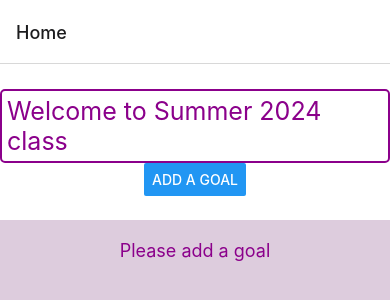
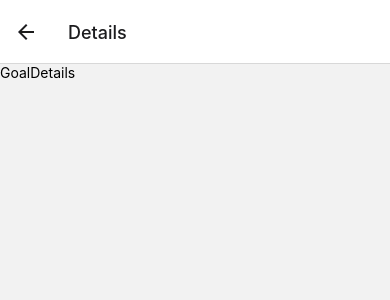
Before and after one commit to oiat11/summer2024, a React Native app: screen /Details in a window 390 px wide. Shown: the top 300 px of the page. Built offline with nearby package versions, Linux system fonts and the light colour scheme.

Commit message:
added the navigation to GoalDetails

```diff
--- a/App.js
+++ b/App.js
@@ -1,24 +1,18 @@
 import React from 'react';
-import { View, StyleSheet } from 'react-native';
-import Home from './Components/Home';
 import { NavigationContainer } from '@react-navigation/native';
 import { createNativeStackNavigator } from '@react-navigation/native-stack';
+import Home from './Components/Home';
+import GoalDetails from './Components/GoalDetails';
 
 const Stack = createNativeStackNavigator();
-
 
 export default function App() {
   return (
     <NavigationContainer>
-      <Stack.Navigator>
-      <Stack.Screen name="Home" component={Home} />
+      <Stack.Navigator initialRouteName="Home">
+        <Stack.Screen name="Home" component={Home} />
+        <Stack.Screen name="Details" component={GoalDetails} />
       </Stack.Navigator>
     </NavigationContainer>
   );
 }
-
-const styles = StyleSheet.create({
-  container: {
-    flex: 1,
-  },
-});
--- /dev/null
+++ b/Components/GoalDetails.js
@@ -0,0 +1,12 @@
+import { View, Text } from 'react-native'
+import React from 'react'
+
+const GoalDetails = () => {
+  return (
+    <View>
+      <Text>GoalDetails</Text>
+    </View>
+  )
+}
+
+export default GoalDetails;
--- a/Components/GoalItem.js
+++ b/Components/GoalItem.js
@@ -1,11 +1,12 @@
 import { View, Text, StyleSheet, Button } from 'react-native';
 import React from 'react';
 
-const GoalItem = ({ goal, deleteHandler }) => {
+const GoalItem = ({ goal, deleteHandler, pressHandler }) => {
   return (
     <View style={styles.textContainer}>
       <Text style={styles.textStyle}>{goal.text}</Text>
       <Button color="black" title="X" onPress={() => deleteHandler(goal.id)} />
+      <Button color="black" title="i" onPress={() => pressHandler(goal.id)} />
     </View>
   );
 };
--- a/Components/Home.js
+++ b/Components/Home.js
@@ -1,11 +1,11 @@
 import { StatusBar } from 'expo-status-bar';
-import Header from './Header'
+import Header from './Header';
 import Input from './Input';
 import { View, Text, StyleSheet, Button, SafeAreaView, FlatList } from 'react-native';
 import { useState } from 'react';
 import GoalItem from './GoalItem';
 
-export default function Home() {
+export default function Home({ navigation }) {
   const appName = 'Summer 2024 class';
   const [modalVisible, setModalVisible] = useState(false);
   const [goals, setGoals] = useState([]);
@@ -21,10 +21,11 @@ export default function Home() {
   }
 
   function handleDelete(deleteId) {
-    console.log(`Delete goal with id: ${deleteId}`);
-    setGoals(currentGoals => {
-      return currentGoals.filter((goal) => {return goal.id !== deleteId});
-      });
+    setGoals(currentGoals => currentGoals.filter(goal => goal.id !== deleteId));
+  }
+
+  function handlePressGoal(goalId) {
+    navigation.navigate('Details');
   }
 
   return (
@@ -38,20 +39,11 @@ export default function Home() {
         {goals.length === 0 && <Text style={styles.noGoalsText}>Please add a goal</Text>}
         <FlatList
           data={goals}
-          renderItem={({ item }) => <GoalItem goal={item} deleteHandler={handleDelete} />}
+          renderItem={({ item }) => (
+            <GoalItem goal={item} deleteHandler={handleDelete} pressHandler={handlePressGoal} />
+          )}
           keyExtractor={item => item.id}
         />
-          {/*<ScrollView>
-          {goals.map((goalObj) => {
-            console.log(goalObj);
-            return (
-              <View key={goalObj.id} style={styles.textContainer}>
-                <Text style={styles.textStyle}>{goalObj.text}</Text>
-              </View>
-            );
-          })}
-        </ScrollView>
-        */}
       </View>
       <StatusBar style="auto" />
     </SafeAreaView>
--- a/package.json
+++ b/package.json
@@ -11,12 +11,13 @@
   "dependencies": {
     "@react-navigation/native": "^6.1.18",
     "@react-navigation/native-stack": "^6.10.1",
+    "@react-navigation/stack": "^6.4.1",
     "expo": "~51.0.17",
     "expo-status-bar": "~1.12.1",
     "react": "18.2.0",
     "react-native": "0.74.2",
-    "react-native-safe-area-context": "4.10.1",
-    "react-native-screens": "3.31.1"
+    "react-native-safe-area-context": "^4.10.1",
+    "react-native-screens": "^3.31.1"
   },
   "devDependencies": {
     "@babel/core": "^7.20.0"
```
Also changed, not shown: 1 other file (tests, documents, lock files or other folders).
